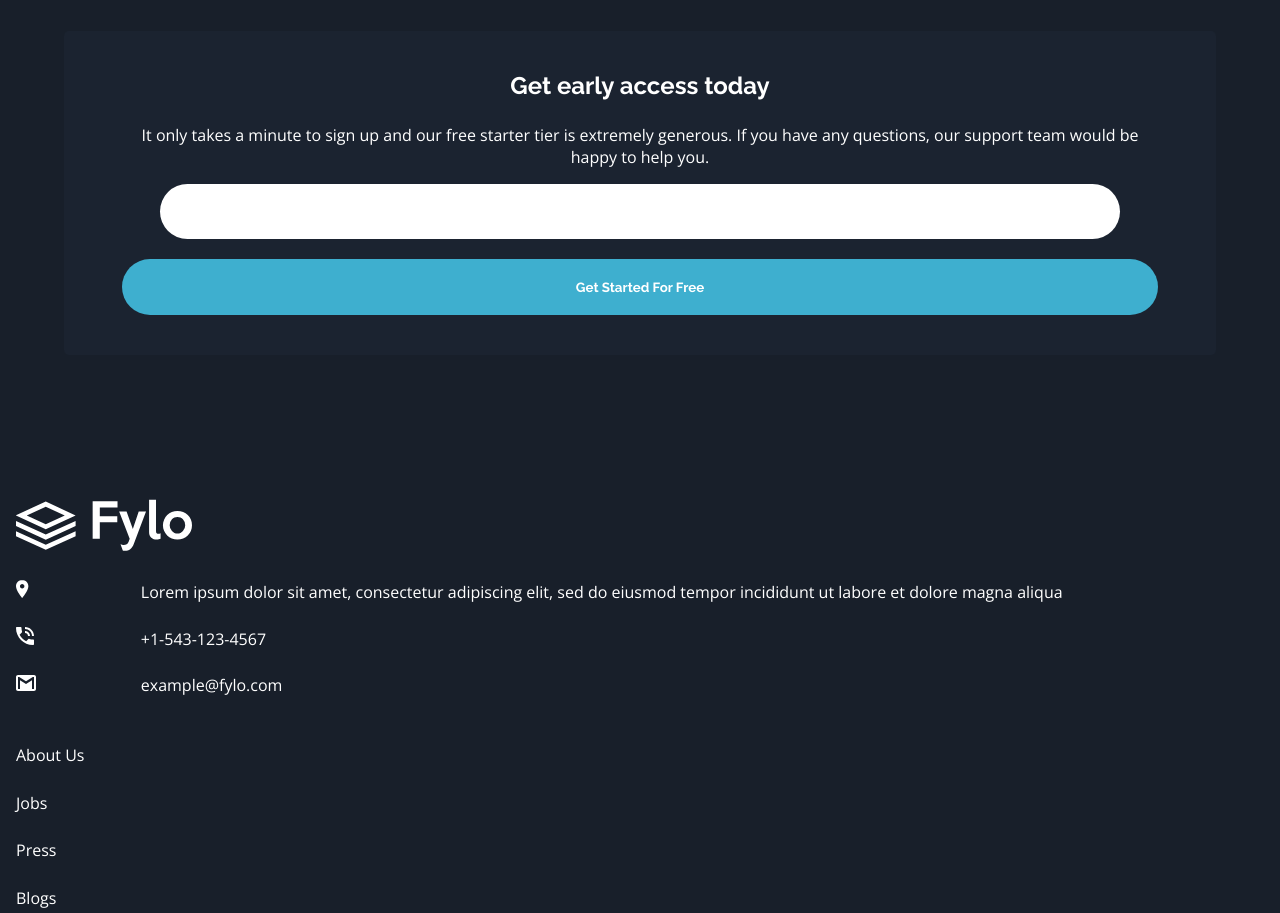
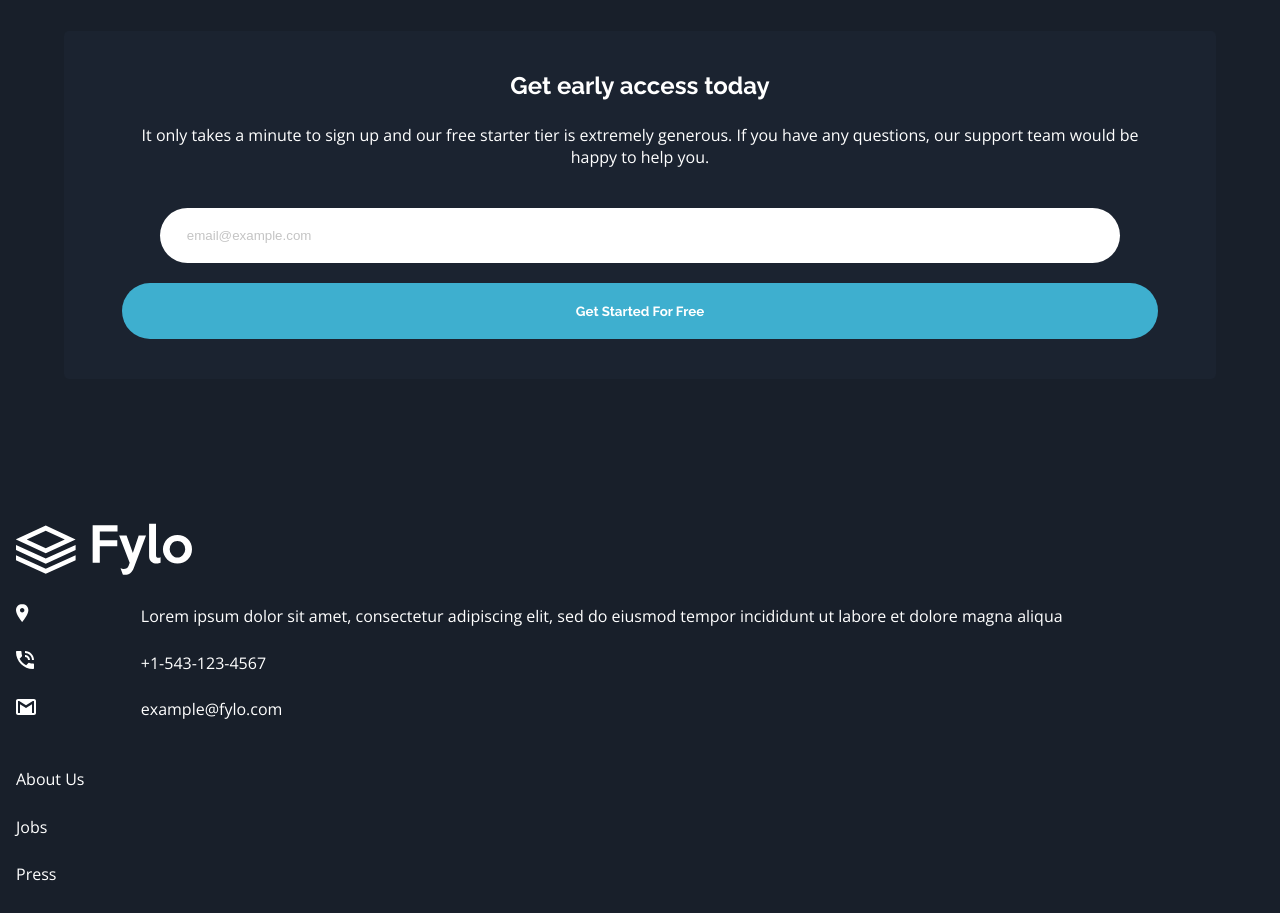
Before and after one commit to OscarAnillo/fylo_dark_theme_landing, a React (Create React App) app: page / in a window 1280 px wide. Shown: the part 4200-5113 px from the top of the page. Built offline with nearby package versions, Linux system fonts and the light colour scheme.

Commit message:
update email and testimonials

```diff
--- a/src/App.css
+++ b/src/App.css
@@ -215,7 +215,7 @@ img {
   color: #fff;
   font-family: 'Open Sans', sans-serif;
   font-weight: 400;
-  padding-bottom: 1em;
+  padding-bottom: 2.5em;
 }
 .email-section form input {
   border: none;
@@ -226,7 +226,7 @@ img {
   margin-bottom: 1.5em;
 }
 .email-section form input::placeholder {
-  color: #000;
+  color: rgb(196, 196, 196);
   padding: 0 1em;
 }
 .email-section form button {
--- a/src/Components/email-component.js
+++ b/src/Components/email-component.js
@@ -13,7 +13,7 @@ export default function EmailComponent(){
                 <h2>Get early access today</h2>
                 <p>It only takes a minute to sign up and our free starter tier is extremely generous. If you have any questions, our support team would be happy to help you.</p>
                 <form>
-                    <input type="text" placehoder="email@example.com" value={emailInput} onChange={changeHandler} />
+                    <input type="text" placeholder="email@example.com" value={emailInput} onChange={changeHandler} />
                     <button>Get Started For Free</button>
                 </form>
             </div>
--- a/src/Components/testimonials.js
+++ b/src/Components/testimonials.js
@@ -5,8 +5,8 @@ export default function Testimonials(){
         <div className="testimonials-div">
             <img src="images/bg-quotes.png" alt="" />
             {data.map(item => (
-                <div className="bg-card">
-                    <div key={item.id} className="map-div">
+                <div key={item.id} className="bg-card">
+                    <div className="map-div">
                         <p>{item.text}</p>
                         <div className="map-row">
                             <div>
```
